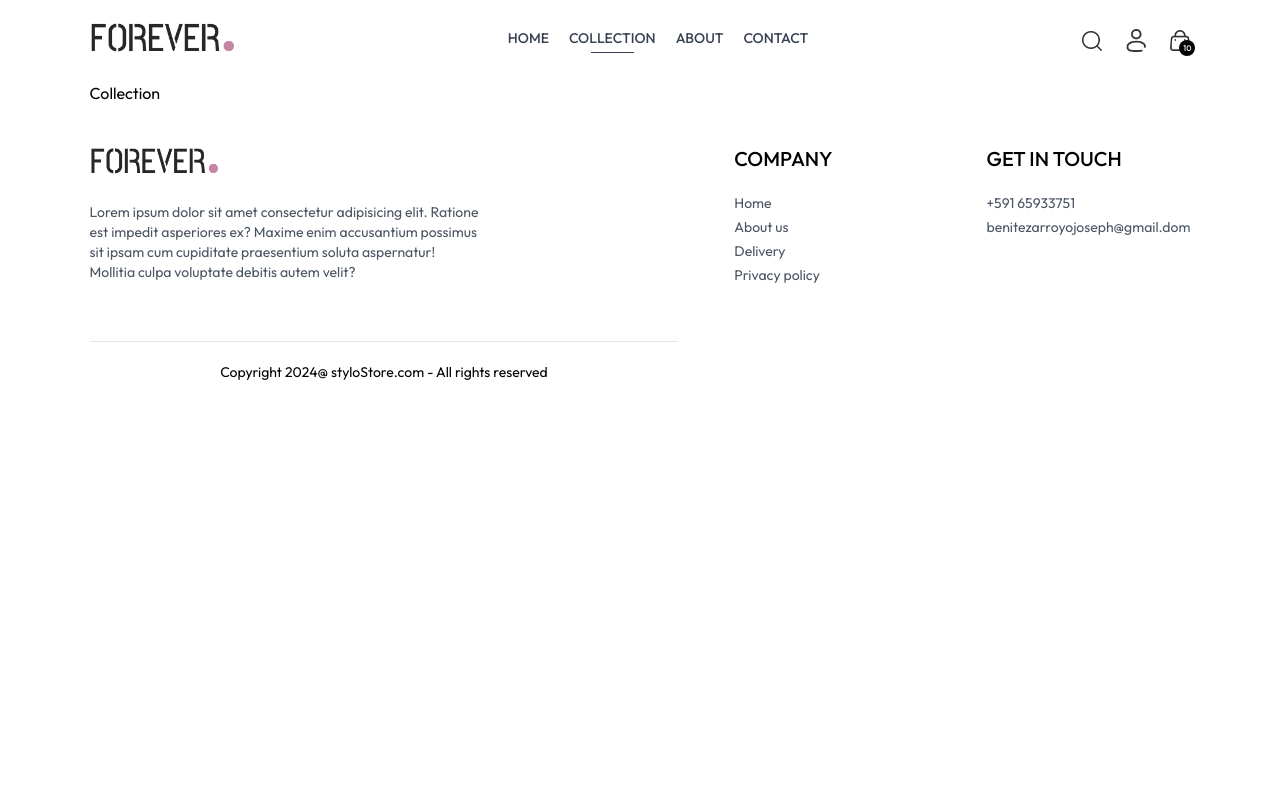
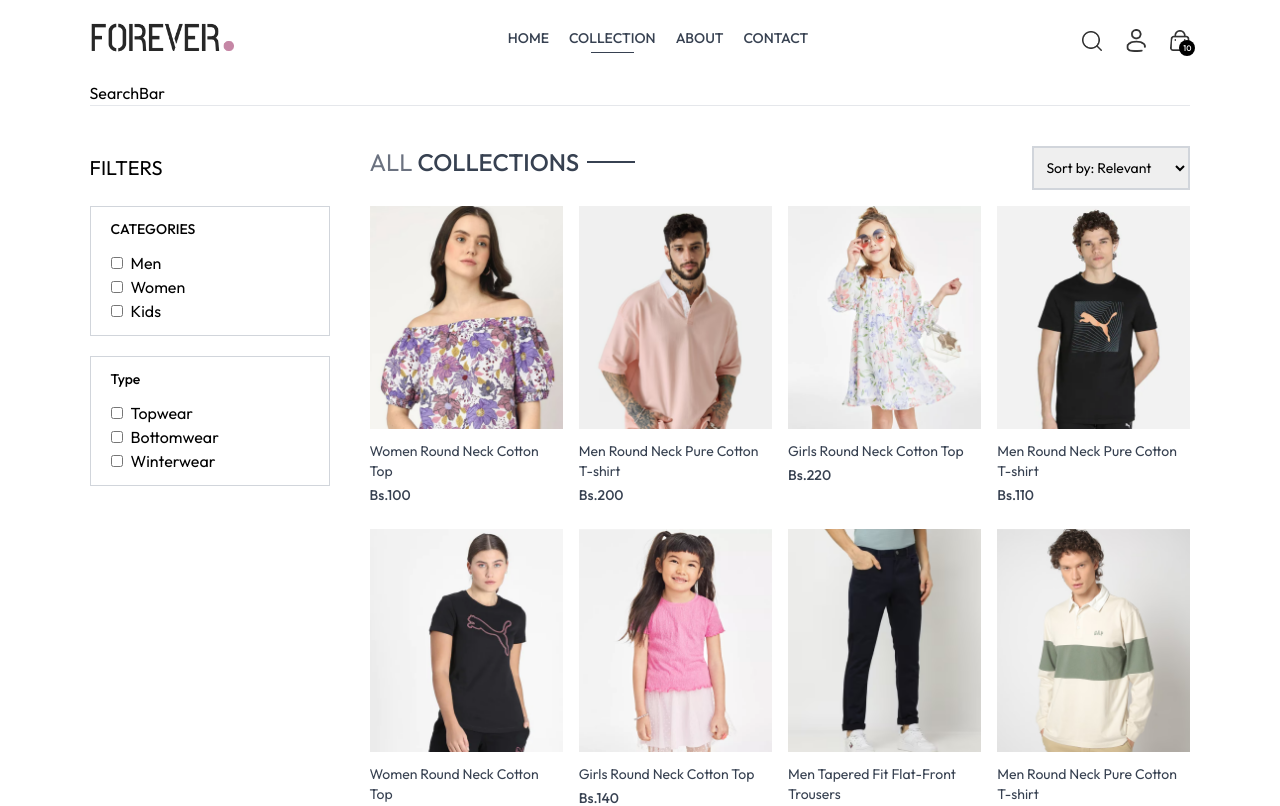
Before and after one commit to MetaDandy/Frontend-Stylo-Store, a React (Vite) app: page /collection in a window 1280 px wide. Shown: the top 806 px of the page. Built offline with nearby package versions, Linux system fonts and the light colour scheme.

Commit message:
all filter added, started searchbar

```diff
--- a/src/App.jsx
+++ b/src/App.jsx
@@ -7,12 +7,13 @@
 import Cart from "./Cart/Pages/Cart";
 import Login from "./Login/Pages/Login";
 import { Orders, PlaceOrder } from "./Orders/Pages";
-import { Footer, Navbar } from "./Generals/Components";
+import { Footer, Navbar, SearchBar } from "./Generals/Components";
 
 const App = () => {
   return (
     <div className="px-4 sm:px-[5vw] md:px-[7vw] lg:px[9vw]">
       <Navbar />
+      <SearchBar />
       <Routes>
         <Route path="/" element={<Home />} />
         <Route path="/collection" element={<Collection />} />
--- a/src/Collection/Pages/Collection.jsx
+++ b/src/Collection/Pages/Collection.jsx
@@ -1,5 +1,190 @@
+import { useContext, useEffect, useState } from "react";
+import { ShopContext } from "../../Context/ShopContext";
+import { assets } from "../../assets/assets";
+import { ProductItem, Title } from "../../Generals/Components";
+
 const Collection = () => {
-  return <div>Collection</div>;
+  const { products } = useContext(ShopContext);
+  const [showFilter, setShowFilter] = useState(false);
+  const [filterProducts, setFilterProducts] = useState([]);
+  const [category, setCategory] = useState([]);
+  const [subCategory, setSubCategory] = useState([]);
+  const [sortType, setSortType] = useState("relavent");
+
+  const toggleCategory = (e) => {
+    if (category.includes(e.target.value))
+      setCategory((prev) => prev.filter((item) => item !== e.target.value));
+    else setCategory((prev) => [...prev, e.target.value]);
+  };
+
+  const toggleSubCategory = (e) => {
+    if (subCategory.includes(e.target.value))
+      setSubCategory((prev) => prev.filter((item) => item !== e.target.value));
+    else setSubCategory((prev) => [...prev, e.target.value]);
+  };
+
+  const applyFilter = () => {
+    let productsCopy = products.slice();
+
+    if (category.length > 0)
+      productsCopy = productsCopy.filter((item) =>
+        category.includes(item.category)
+      );
+
+    if (subCategory.length > 0)
+      productsCopy = productsCopy.filter((item) =>
+        subCategory.includes(item.subCategory)
+      );
+
+    setFilterProducts(productsCopy);
+  };
+
+  const sortProduct = () => {
+    let fpCopy = filterProducts.slice();
+
+    switch (sortType) {
+      case "low-high":
+        setFilterProducts(fpCopy.sort((a, b) => a.price - b.price));
+        break;
+
+      case "high-low":
+        setFilterProducts(fpCopy.sort((a, b) => b.price - a.price));
+        break;
+
+      default:
+        applyFilter();
+        break;
+    }
+  };
+
+  useEffect(() => {
+    applyFilter();
+    console.log(category, subCategory);
+  }, [category, subCategory, products]);
+
+  useEffect(() => {
+    sortProduct();
+    console.log(sortType);
+  }, [sortType]);
+
+  return (
+    <div className="flex flex-col sm:flex-row gap-1 sm:gap-10 pt-10 border-t">
+      {/* Filter Options */}
+      <section className="min-w-60">
+        <p
+          onClick={() => setShowFilter(!showFilter)}
+          className="my-2 text-xl items-center cursor-pointer gap-2"
+        >
+          FILTERS
+          <img
+            src={assets.dropdown_icon}
+            className={`h-3 sm:hidden ${showFilter ? "rotate-90" : ""}`}
+            alt=""
+          />
+        </p>
+        {/* Category Filter */}
+        <div
+          className={`border border-gray-300 pl-5 py-3 mt-6 ${
+            showFilter ? "" : "hidden"
+          } sm:block`}
+        >
+          <p className="mb-3 text-sm font-medium ">CATEGORIES</p>
+          <div className="flex flex-col gap-2 text-sm font-light text-gray-700"></div>
+          <p className="flex gap-2">
+            <input
+              type="checkbox"
+              className="w-3"
+              value="Men"
+              onChange={toggleCategory}
+            />{" "}
+            Men {/*Clothes  */}
+          </p>
+          <p className="flex gap-2">
+            <input
+              type="checkbox"
+              className="w-3"
+              value="Women"
+              onChange={toggleCategory}
+            />{" "}
+            Women {/*Clothes  */}
+          </p>
+          <p className="flex gap-2">
+            <input
+              type="checkbox"
+              className="w-3"
+              value="Kids"
+              onChange={toggleCategory}
+            />{" "}
+            Kids {/*Clothes  */}
+          </p>
+        </div>
+        {/* Subcategory filter */}
+        <div
+          className={`border border-gray-300 pl-5 py-3 my-5 ${
+            showFilter ? "" : "hidden"
+          } sm:block`}
+        >
+          <p className="mb-3 text-sm font-medium ">Type</p>
+          <div className="flex flex-col gap-2 text-sm font-light text-gray-700"></div>
+          <p className="flex gap-2">
+            <input
+              type="checkbox"
+              className="w-3"
+              value={"Topwear"}
+              onChange={toggleSubCategory}
+            />{" "}
+            Topwear {/*Clothes  */}
+          </p>
+          <p className="flex gap-2">
+            <input
+              type="checkbox"
+              className="w-3"
+              value={"Bottomwear"}
+              onChange={toggleSubCategory}
+            />{" "}
+            Bottomwear {/*Clothes  */}
+          </p>
+          <p className="flex gap-2">
+            <input
+              type="checkbox"
+              className="w-3"
+              value={"Winterwear"}
+              onChange={toggleSubCategory}
+            />{" "}
+            Winterwear {/*Clothes  */}
+          </p>
+        </div>
+      </section>
+      {/* Right side */}
+      <div className="flex-1">
+        <div className="flex justify-between text-base sm:text-2xl mb-4 ">
+          <Title text1="ALL" text2="COLLECTIONS" />
+          {/* Product Sort */}
+          <select
+            name=""
+            className="border-2 border-gray-300 text-sm px-2"
+            onChange={(e) => setSortType(e.target.value)}
+          >
+            <option value="relavent">Sort by: Relevant</option>
+            <option value="low-high">Sort by: low to high</option>
+            <option value="high-low">Sort by: high to low</option>
+          </select>
+        </div>
+        {/* Map Products */}
+        <div className="grid grid-cols-2 md:grid-cols-3 lg:grid-cols-4 gap-4 gap-y-6">
+          {filterProducts.map((item, i) => (
+            <ProductItem
+              key={i}
+              id={item._id}
+              name={item.name}
+              price={item.price}
+              image={item.image}
+            />
+          ))}
+        </div>
+      </div>
+    </div>
+  );
 };
 
 export default Collection;
--- a/src/Context/ShopContext.jsx
+++ b/src/Context/ShopContext.jsx
@@ -1,14 +1,24 @@
-import { createContext } from "react";
+import { createContext, useState } from "react";
 import PropTypes from "prop-types";
 import { products } from "../assets/assets";
 
 export const ShopContext = createContext();
 
 const ShopContextProvider = (props) => {
-  const currency = "Bo";
+  const currency = "Bs.";
   const deliveryFee = 10;
+  const [search, setSearch] = useState("");
+  const [showSearch, setShowSearch] = useState(true);
 
-  const value = { products, currency, deliveryFee };
+  const value = {
+    products,
+    currency,
+    deliveryFee,
+    search,
+    setSearch,
+    showSearch,
+    setShowSearch,
+  };
 
   return (
     <ShopContext.Provider value={value}>{props.children}</ShopContext.Provider>
--- a/src/Generals/Components/Footer.jsx
+++ b/src/Generals/Components/Footer.jsx
@@ -29,12 +29,12 @@
             <li>benitezarroyojoseph@gmail.dom</li>
           </ul>
         </div>
-        <div className="">
-          <hr />
-          <p className="py-5 text-sm text-center">
-            Copyright 2024@ styloStore.com - All rights reserved{" "}
-          </p>
-        </div>
+      </div>
+      <div className="">
+        <hr />
+        <p className="py-5 text-sm text-center">
+          Copyright 2024@ styloStore.com - All rights reserved{" "}
+        </p>
       </div>
     </div>
   );
--- /dev/null
+++ b/src/Generals/Components/SearchBar.jsx
@@ -0,0 +1,11 @@
+import { useContext } from "react";
+import { ShopContext } from "../../Context/ShopContext";
+
+const SearchBar = () => {
+  const { search, setSearch, showSearch, setShowSearch } =
+    useContext(ShopContext);
+
+  return <div>SearchBar</div>;
+};
+
+export default SearchBar;
--- a/src/Generals/Components/index.js
+++ b/src/Generals/Components/index.js
@@ -3,3 +3,4 @@
 export { default as ProductItem } from "./ProductItem";
 export { default as OurPolicy } from "./OurPolicy";
 export { default as Footer } from "./Footer";
+export { default as SearchBar } from "./SearchBar";
```
